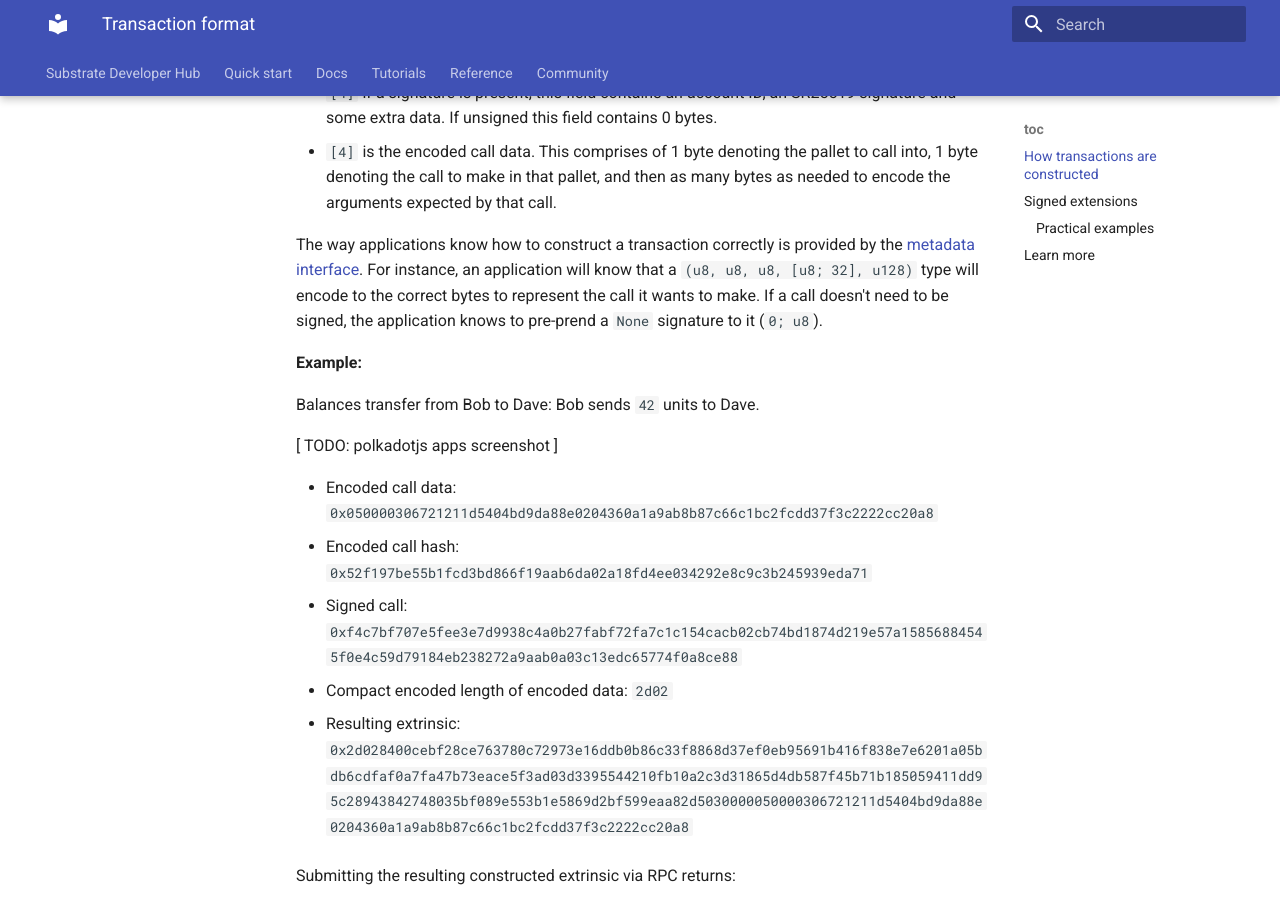
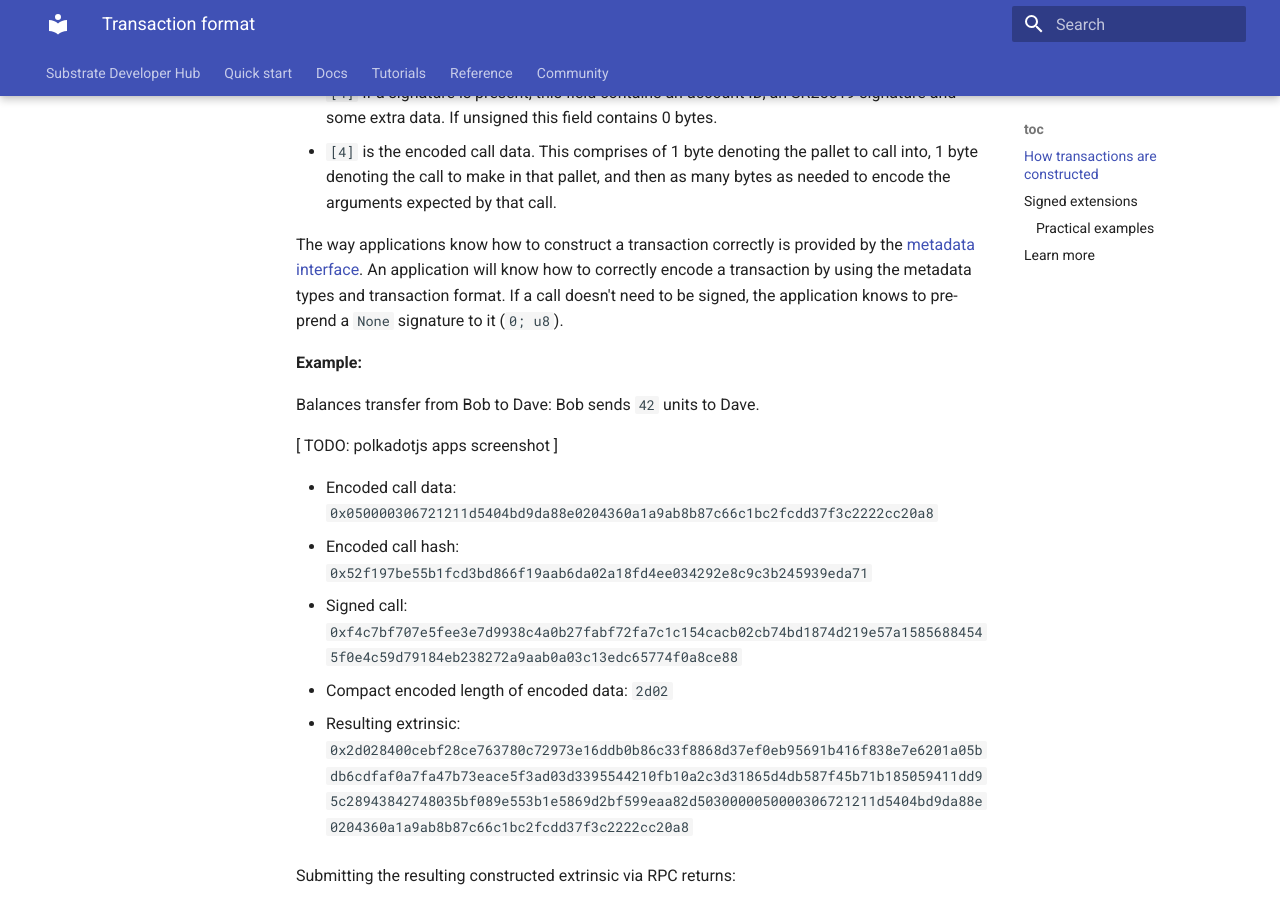
Before and after one commit to polkadot-developers/docs-sandbox, an MkDocs documentation site: the page built from source/docs/main-docs/02-fundamentals/transaction-format.md, in a window 1280 px wide and 900 px high, scrolled down 2369 px. Built offline with MkDocs 1.6.1 and Material for MkDocs 9.7.7, drawn with Linux system fonts in a browser that asks for light colours.

Commit message:
Apply suggestions from code review

```diff
--- a/source/docs/main-docs/02-fundamentals/transaction-format.md
+++ b/source/docs/main-docs/02-fundamentals/transaction-format.md
@@ -76,7 +76,7 @@ where:
 - `[4]` is the encoded call data. This comprises of 1 byte denoting the pallet to call into, 1 byte denoting the call to make in that pallet, and then as many bytes as needed to encode the arguments expected by that call.
 
 The way applications know how to construct a transaction correctly is provided by the [metadata interface](./frontend#metadata).
-For instance, an application will know that a `(u8, u8, u8, [u8; 32], u128)` type will encode to the correct bytes to represent the call it wants to make.
+An application will know how to correctly encode a transaction by using the metadata types and transaction format.
 If a call doesn't need to be signed, the application knows to pre-prend a `None` signature to it (`0; u8`).
 
 <!-- TODO: How are inherents constructed? -->
```
